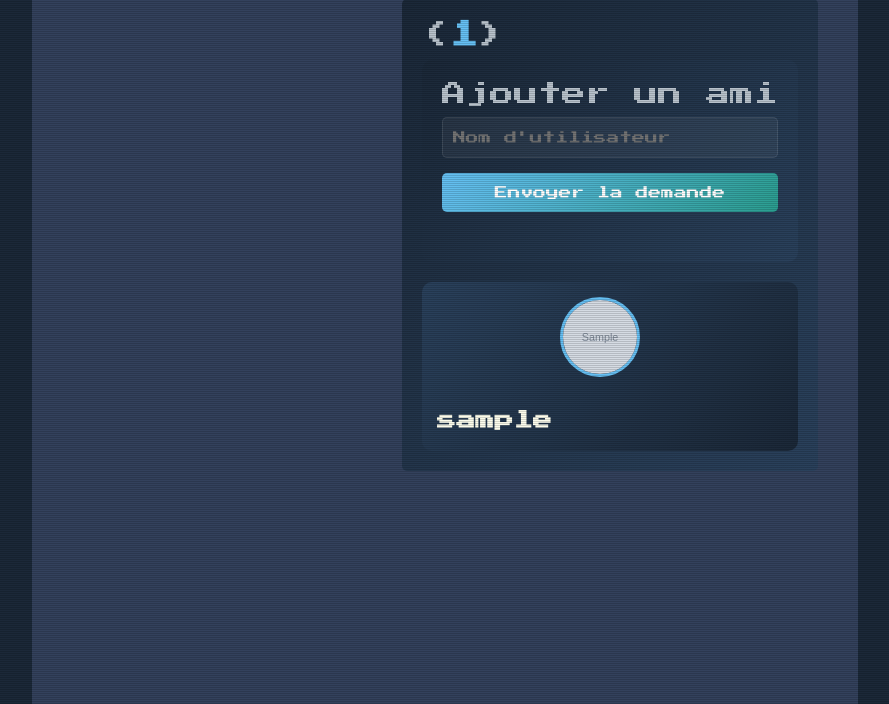
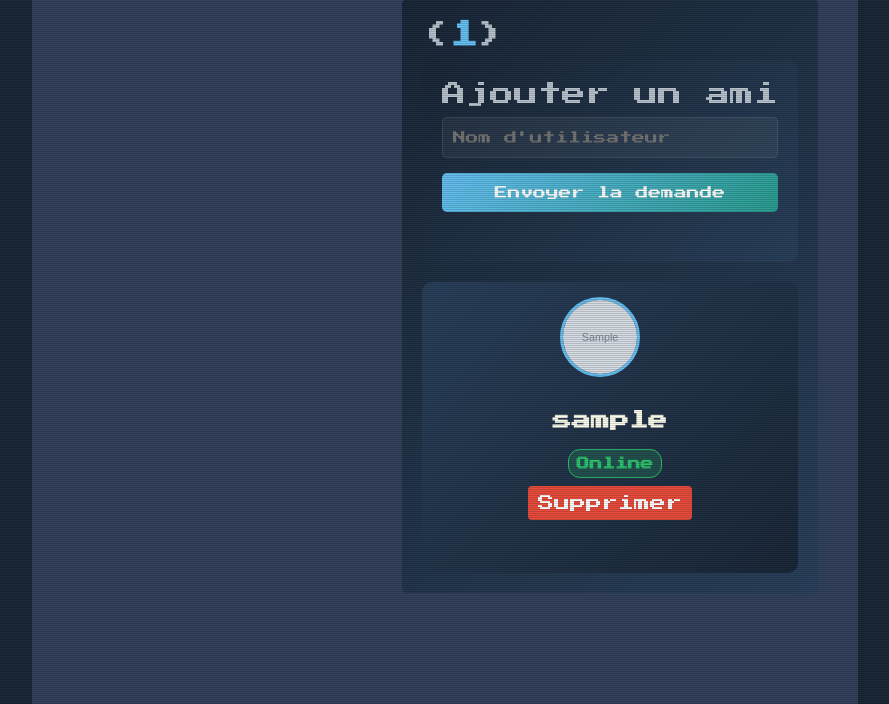
Before and after one commit to Extrase/ft_Transcendance, a Django app: page / in a window 1280 px wide. Shown: the part 885-1589 px from the top of the page, without its empty margins (195-1084 px from the left). Run offline with Django 5.2, Linux system fonts and the light colour scheme; a user stored in the database is signed in; tables that the repository leaves empty hold one stand-in row (values such as "Sample post"); grey boxes marked "Sample" are stand-in pictures; some libraries are stand-ins or nearby versions.

Commit message:
code du 31/03/2025 a jour avec mes modifications

```diff
--- a/srcs/accounts/views.py
+++ b/srcs/accounts/views.py
@@ -65,6 +65,7 @@ def profile_view(request):
         "last_played_game": profile.last_played_game,
         "time_played": profile.time_played,
         "is_42_user": request.user.is_42_user,
+        "online": request.user.online,
         "profile_gradient_start": profile.profile_gradient_start,
         "profile_gradient_end": profile.profile_gradient_end,
         "achievements": [
@@ -74,6 +75,7 @@ def profile_view(request):
         "friends": [
             {
                 "username": friend.user.username,
+                "online": friend.user.online,
                 "profile_photo": request.build_absolute_uri(friend.user.profile_photo.url)
                 if friend.user.profile_photo else request.build_absolute_uri('/static/images/default_avatar.jpg')
             }
@@ -150,22 +152,39 @@ def add_friend(request, username):
 
 @login_required
 def remove_friend(request, username):
-    if request.method == 'POST' and request.headers.get('X-Requested-With') == 'XMLHttpRequest':
+    if request.headers.get('X-Requested-With') == 'XMLHttpRequest':
         try:
-            # Récupérer l'utilisateur correspondant au nom d'utilisateur
             friend_user = User.objects.get(username=username)
-            # Récupérer le profil de l'ami
             friend_profile = Profile.objects.get(user=friend_user)
-            # Récupérer le profil de l'utilisateur actuel
-            current_user_profile = request.user.profile
-            # Supprimer l'ami de la liste d'amis
-            current_user_profile.friends.remove(friend_profile)
-            return JsonResponse({'success': True})
+            current_user_profile = Profile.objects.get(user=request.user)
+
+            if friend_profile in current_user_profile.friends.all():
+                current_user_profile.friends.remove(friend_profile)
+                return JsonResponse({
+                    'status': 'success',
+                    'message': f'{username} a été retiré de vos amis'
+                })
+            else:
+                return JsonResponse({
+                    'status': 'error',
+                    'message': f'{username} n\'est pas dans votre liste d\'amis'
+                })
+
         except User.DoesNotExist:
-            return JsonResponse({'success': False, 'error': 'User not found'})
+            return JsonResponse({
+                'status': 'error',
+                'message': 'Utilisateur non trouvé'
+            }, status=404)
         except Profile.DoesNotExist:
-            return JsonResponse({'success': False, 'error': 'Profile not found'})
-    return JsonResponse({'success': False, 'error': 'Invalid request'})
+            return JsonResponse({
+                'status': 'error',
+                'message': 'Profil non trouvé'
+            }, status=404)
+
+    return JsonResponse({
+        'status': 'error',
+        'message': 'Requête invalide'
+    }, status=400)
 
 @login_required
 def get_notifications(request):
@@ -249,6 +268,8 @@ def api_login(request):
         user = authenticate(request, username=username, password=password)
         if user:
             login(request, user)
+            user.online = True
+            user.save()
             return JsonResponse({'success': True})
         return JsonResponse({'success': False, 'error': 'Invalid credentials'})
 
@@ -256,8 +277,10 @@ def api_login(request):
 
 @csrf_exempt
 def logout_user(request):
+    user = request.user
     if request.method == 'POST':
         logout(request)
+        user.online = False
         return JsonResponse({'success': True, 'message': 'Déconnexion réussie'})
     return JsonResponse({'error': 'Méthode non autorisée'}, status=405)
 
@@ -308,6 +331,8 @@ def signup_view(request):
 
     # Connecter l'utilisateur automatiquement après l'inscription
     login(request, user)
+    user.online = True
+    user.save()
 
     return JsonResponse({'detail': 'Inscription réussie !', 'redirect_url': reverse_lazy('login')}, status=201)
 
@@ -427,6 +452,8 @@ def callback_view(request):
 
         # Connecter l'utilisateur
         login(request, user)
+        user.online = True
+        user.save()
         user_directory = os.path.join(settings.MEDIA_ROOT, 'users', user.username)
         os.makedirs(user_directory, exist_ok=True)
         return redirect('/')
@@ -458,6 +485,7 @@ def debug_profile_photo(request):
         'media_root': settings.MEDIA_ROOT,
         'media_url': settings.MEDIA_URL,
         'is_42_user': user.is_42_user,
+        'online': user.online,
     })
 
 @csrf_exempt
@@ -612,6 +640,7 @@ def get_combined_profile_stats(request):
         "last_played_game": profile.last_played_game,
         "time_played": profile.time_played,
         "is_42_user": request.user.is_42_user,
+        "online": request.user.online,
         "profile_gradient_start": profile.profile_gradient_start,
         "profile_gradient_end": profile.profile_gradient_end,
         "achievements": [
@@ -746,6 +775,7 @@ def delete_user(request):
             if os.path.exists(user.profile_photo.path):
                 os.remove(user.profile_photo.path)
 
+        user.online = False
         logout(request)
         user.delete()
         return JsonResponse({
--- a/srcs/django_project/urls.py
+++ b/srcs/django_project/urls.py
@@ -28,6 +28,7 @@ urlpatterns = [
     path('api/profile/', accounts.views.profile_view, name='profile_view'),
     path('debug-photo/', accounts.views.debug_profile_photo, name='debug_photo'),
     path('add-friend/<str:username>/', accounts.views.add_friend, name='add_friend'),
+    path('remove_friend/<str:username>', accounts.views.remove_friend, name='remove_friend'),
 
     # Routes Pong
     path('pong/', accounts.views.index, name='pong_index'),  # Page principale du jeu Pong
--- a/srcs/static/css/styles.css
+++ b/srcs/static/css/styles.css
@@ -1886,3 +1886,91 @@ canvas {
     background-color: rgba(102, 192, 244, 0.2);
     color: #66c0f4;
 }
+
+.friend-info {
+    display: flex;
+    flex-direction: column;
+    align-items: center;
+    gap: 8px;
+}
+
+.friend-name {
+    font-weight: bold;
+    margin-bottom: 5px;
+}
+
+.remove-friend-btn {
+    padding: 5px 10px;
+    background-color: #ff4444;
+    color: white;
+    border: none;
+    border-radius: 4px;
+    cursor: pointer;
+    transition: background-color 0.3s;
+}
+
+.remove-friend-btn:hover {
+    background-color: #cc0000;
+}
+
+.friend-item {
+    transition: all 0.3s ease;
+    opacity: 1;
+}
+
+.friend-item.fade-out {
+    opacity: 0;
+    transform: translateX(-20px);
+}
+
+.remove-friend-btn {
+    background-color: var(--danger-color);
+    color: white;
+    border: none;
+    padding: 5px 10px;
+    border-radius: 4px;
+    cursor: pointer;
+    transition: background-color 0.3s ease;
+}
+
+.remove-friend-btn:hover {
+    background-color: var(--danger-hover-color);
+}
+
+.friend-status {
+    padding: 4px 8px;
+    border-radius: 12px;
+    font-size: 0.8em;
+    font-weight: bold;
+    display: inline-block;
+    margin-left: 10px;
+}
+
+.friend-status.online {
+    background-color: rgba(46, 204, 113, 0.2);
+    color: #2ecc71;
+    border: 1px solid #2ecc71;
+}
+
+.friend-status.offline {
+    background-color: rgba(231, 76, 60, 0.2);
+    color: #e74c3c;
+    border: 1px solid #e74c3c;
+}
+
+/* Animation pour le statut en ligne */
+.friend-status.online {
+    animation: pulse 2s infinite;
+}
+
+@keyframes pulse {
+    0% {
+        box-shadow: 0 0 0 0 rgba(46, 204, 113, 0.4);
+    }
+    70% {
+        box-shadow: 0 0 0 10px rgba(46, 204, 113, 0);
+    }
+    100% {
+        box-shadow: 0 0 0 0 rgba(46, 204, 113, 0);
+    }
+}
--- a/srcs/static/js/spa.js
+++ b/srcs/static/js/spa.js
@@ -352,6 +352,7 @@ async function loadProfilePage() {
             document.querySelector('#app').innerHTML = generateProfileContent(data);
             updateTranslations();
             initAddFriendForm();
+            initRemoveFriendForms();
         } else {
             document.querySelector('#app').innerHTML = '<h2>Please log in to view your profile</h2>';
         }
@@ -489,16 +490,7 @@ function generateProfileContent(data) {
                             <div id="friendRequestStatus" class="friend-form-message"></div>
                         </div>
                         <div class="friends-grid">
-                            ${data.friends.map(friend => `
-                                <div class="friend-card">
-                                    <div class="friend-avatar">
-                                        <img src="${friend.profile_photo || '/static/images/default_avatar.jpg'}" alt="${friend.username}">
-                                    </div>
-                                    <div class="friend-info">
-                                        <span class="friend-name">${friend.username}</span>
-                                    </div>
-                                </div>
-                            `).join('')}
+                            ${generateFriendsList(data.friends)}
                         </div>
                     </div>
 
@@ -1350,3 +1342,86 @@ function initAddFriendForm() {
         });
     }
 }
+
+function initRemoveFriendForms() {
+    const forms = document.querySelectorAll('.remove-friend-form');
+
+    forms.forEach(form => {
+        form.addEventListener('submit', async (e) => {
+            e.preventDefault();
+
+            const username = form.dataset.username;
+            let statusDiv = document.getElementById(`removeFriendStatus-${username}`);
+
+            // Créer le statusDiv s'il n'existe pas
+            if (!statusDiv) {
+                statusDiv = document.createElement('div');
+                statusDiv.id = `removeFriendStatus-${username}`;
+                statusDiv.className = 'friend-form-message';
+                form.insertAdjacentElement('afterend', statusDiv);
+            }
+
+            try {
+                const response = await fetch(`/remove_friend/${encodeURIComponent(username)}`, {
+                    method: 'POST',
+                    headers: {
+                        'X-Requested-With': 'XMLHttpRequest',
+                        'X-CSRFToken': getCookie('csrftoken'),
+                        'Content-Type': 'application/json'
+                    }
+                });
+
+                if (!response.ok) {
+                    throw new Error(`HTTP error! status: ${response.status}`);
+                }
+
+                const data = await response.json();
+                console.log("Réponse reçue:", data);
+
+                if (data.status === 'success') {
+                    const friendElement = form.closest('.friend-card');
+                    if (friendElement) {
+                        friendElement.classList.add('fade-out');
+                        setTimeout(() => {
+                            friendElement.remove();
+                            // Vérifier si la liste est vide
+                            const friendsList = document.querySelector('.friends-list');
+                            if (friendsList && friendsList.children.length === 0) {
+                                friendsList.innerHTML = '<p>Pas encore d\'amis.</p>';
+                            }
+                        }, 300);
+                        router.navigate('/profile');
+                    }
+                }
+
+                statusDiv.textContent = data.message;
+                statusDiv.className = `friend-form-message ${data.status}`;
+
+            } catch (error) {
+                console.error("Erreur détaillée:", error);
+                statusDiv.textContent = "Une erreur s'est produite lors de la suppression";
+                statusDiv.className = 'friend-form-message error';
+            }
+        });
+    });
+}
+
+function generateFriendsList(friends) {
+    return friends.map(friend => `
+        <div class="friend-card">
+            <div class="friend-avatar">
+                <img src="${friend.profile_photo || '/static/images/default_avatar.jpg'}" alt="${friend.username}">
+            </div>
+            <div class="friend-info">
+                <span class="friend-name">${friend.username}</span>
+                <span class="friend-status ${friend.online ? 'online' : 'offline'}">
+                    ${friend.online ? 'Online' : 'Offline'}
+                </span>
+                <form id="removeFriendForm" class="remove-friend-form" data-username="${friend.username}">
+                    <button class="remove-friend-btn" type="submit">Supprimer</button>
+                </form>
+                <div id="removeFriendStatus-${friend.username}" class="friend-form-message"></div>
+            </div>
+        </div>
+    `).join('')
+}
```
Also changed, not shown: 1 other file.
